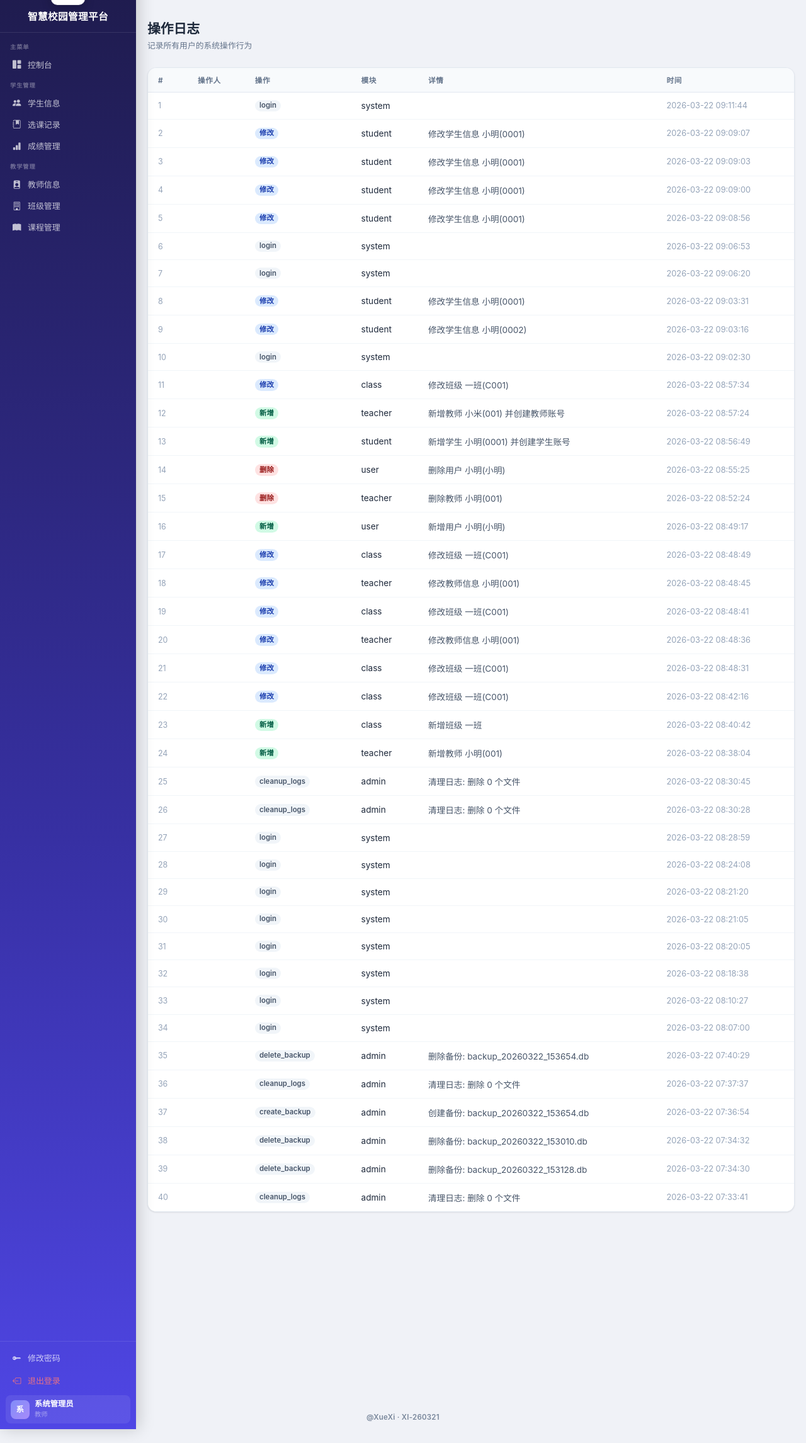
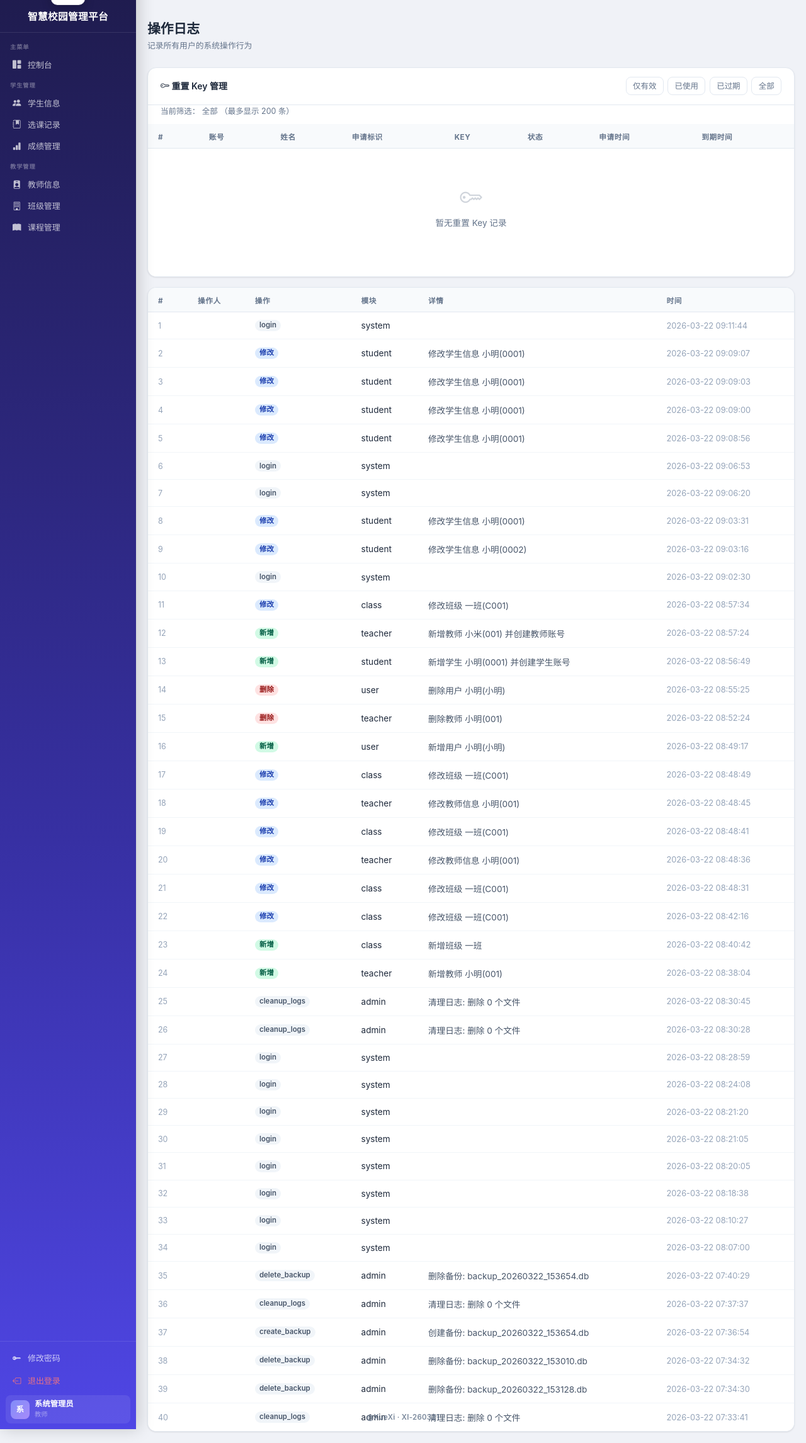
Before and after one commit to weichuyi/jystudent, a Flask app: a page that uses templates/admin/logs.html in a window 1280 px wide. Shown: the part 64-2356 px from the top of the page at 63% size. Run offline with Flask 3, Linux system fonts and the light colour scheme; a user stored in the database is signed in; grey boxes are pictures that could not be loaded.

Commit message:
在管理后台日志中添加重置密钥管理面板
在 templates/admin/logs.html 模板中新增一个重置密钥管理板块。添加一个带筛选按钮（有效/已使用/已过期/全部）的表格卡片，链接至 list_ops_log?key_status=...，最多显示200条记录，展示用户名、全名、请求标识、重置密钥、状态（用标识标签区分有效/已使用/已过期）、创建时间戳和过期时间戳。包含无数据占位提示，并使用现有的 now 变量判断是否过期。

```diff
--- a/templates/admin/logs.html
+++ b/templates/admin/logs.html
@@ -7,6 +7,75 @@
   <div>
     <h1 class="page-title">操作日志</h1>
     <p class="page-subtitle">记录所有用户的系统操作行为</p>
+  </div>
+</div>
+
+<div class="table-card" style="margin-bottom:1rem">
+  <div class="table-toolbar">
+    <div class="fw-semibold"><i class="bi bi-key"></i> 重置 Key 管理</div>
+    <div class="d-flex" style="gap:.4rem;flex-wrap:wrap">
+      <a href="{{ url_for('list_ops_log', key_status='valid') }}" class="btn btn-sm {% if key_status == 'valid' %}btn-primary{% else %}btn-outline-secondary{% endif %}">仅有效</a>
+      <a href="{{ url_for('list_ops_log', key_status='used') }}" class="btn btn-sm {% if key_status == 'used' %}btn-primary{% else %}btn-outline-secondary{% endif %}">已使用</a>
+      <a href="{{ url_for('list_ops_log', key_status='expired') }}" class="btn btn-sm {% if key_status == 'expired' %}btn-primary{% else %}btn-outline-secondary{% endif %}">已过期</a>
+      <a href="{{ url_for('list_ops_log', key_status='all') }}" class="btn btn-sm {% if key_status == 'all' %}btn-primary{% else %}btn-outline-secondary{% endif %}">全部</a>
+    </div>
+  </div>
+  <div style="padding:0 1.25rem .65rem;font-size:.78rem;color:#64748b">
+    当前筛选：
+    {% if key_status == 'valid' %}仅有效{% elif key_status == 'used' %}已使用{% elif key_status == 'expired' %}已过期{% else %}全部{% endif %}
+    （最多显示 200 条）
+  </div>
+  <div class="table-responsive">
+    <table class="table">
+      <thead>
+        <tr>
+          <th>#</th>
+          <th>账号</th>
+          <th>姓名</th>
+          <th>申请标识</th>
+          <th>Key</th>
+          <th>状态</th>
+          <th>申请时间</th>
+          <th>到期时间</th>
+        </tr>
+      </thead>
+      <tbody>
+        {% if reset_keys %}
+        {% for item in reset_keys %}
+        {% set key_row = item[0] %}
+        {% set username = item[1] %}
+        {% set full_name = item[2] %}
+        <tr>
+          <td style="color:#94a3b8;font-size:.78rem">{{ loop.index }}</td>
+          <td><code style="background:#f1f5f9;padding:.15em .45em;border-radius:.3rem;font-size:.8rem">{{ username or '' }}</code></td>
+          <td class="fw-semibold">{{ full_name or '' }}</td>
+          <td>{{ key_row.requested_identifier or '' }}</td>
+          <td><code style="background:#eef2ff;color:#4338ca;padding:.15em .45em;border-radius:.3rem;font-size:.8rem">{{ key_row.reset_key }}</code></td>
+          <td>
+            {% if key_row.is_used %}
+            <span class="badge badge-secondary">已使用</span>
+            {% elif key_row.expires_at and key_row.expires_at < now %}
+            <span class="badge badge-danger">已过期</span>
+            {% else %}
+            <span class="badge badge-success">有效</span>
+            {% endif %}
+          </td>
+          <td style="color:#94a3b8;font-size:.8rem">{{ key_row.created_at.strftime('%Y-%m-%d %H:%M:%S') if key_row.created_at else '' }}</td>
+          <td style="color:#94a3b8;font-size:.8rem">{{ key_row.expires_at.strftime('%Y-%m-%d %H:%M:%S') if key_row.expires_at else '' }}</td>
+        </tr>
+        {% endfor %}
+        {% else %}
+        <tr>
+          <td colspan="8">
+            <div class="no-data">
+              <i class="bi bi-key"></i>
+              <p>暂无重置 Key 记录</p>
+            </div>
+          </td>
+        </tr>
+        {% endif %}
+      </tbody>
+    </table>
   </div>
 </div>
 
```
